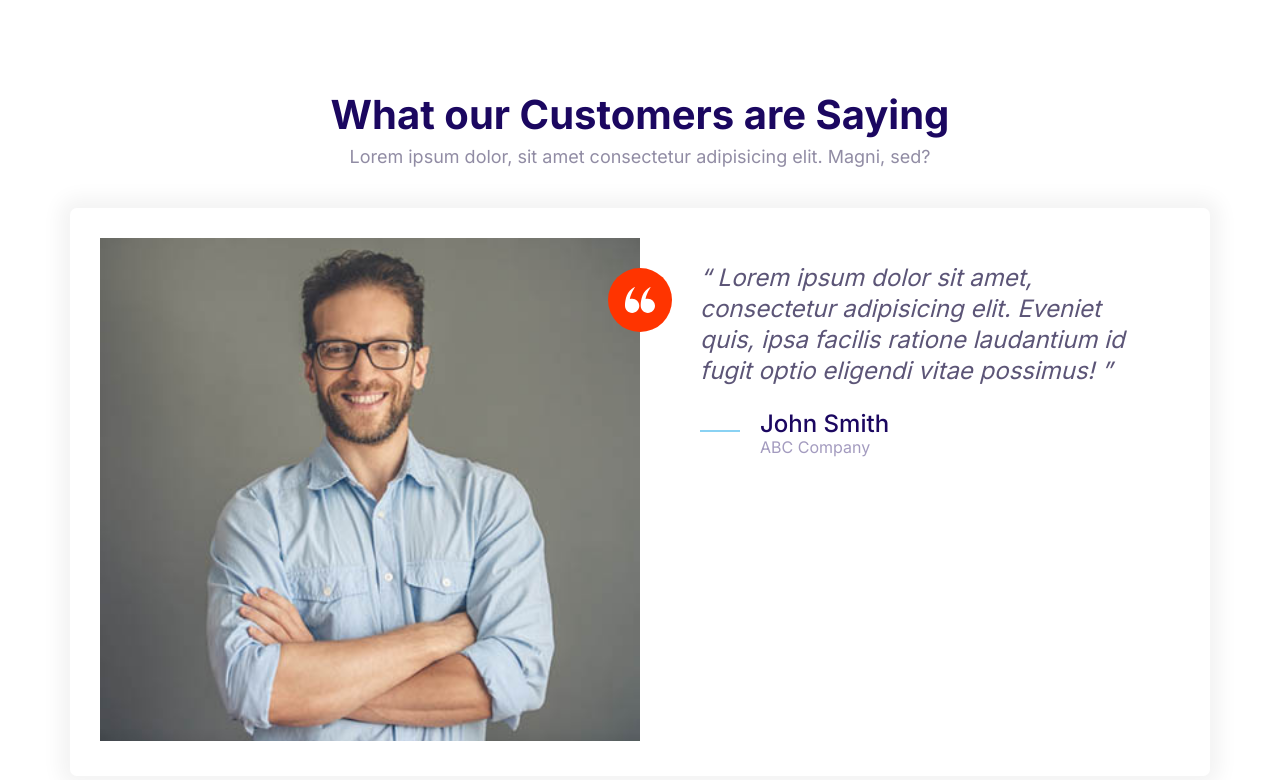
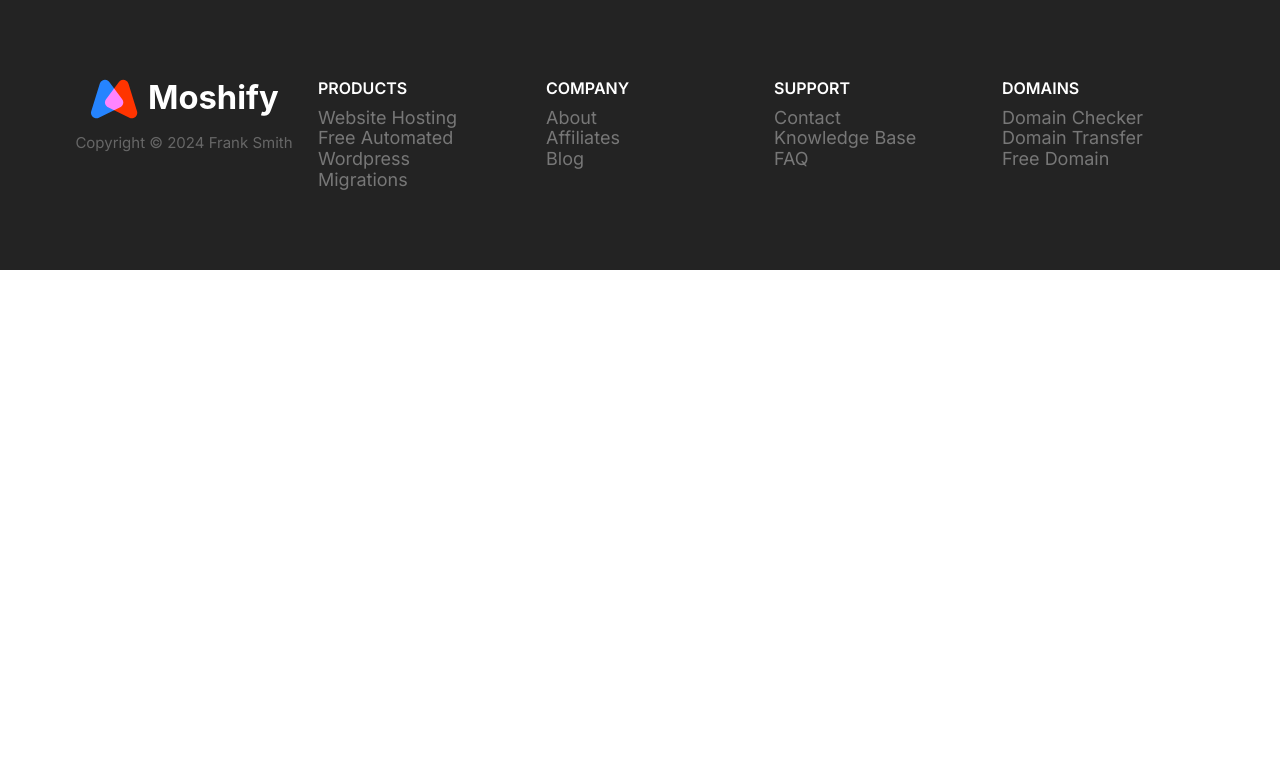
Before and after one commit to yoinspiration/moshify, a plain HTML site: page index.html in a window 1280 px wide. Drawn offline with Linux system fonts and the light colour scheme.

Commit message:
Build the footer component.

```diff
--- a/css/styles.css
+++ b/css/styles.css
@@ -813,3 +813,80 @@
     width: auto;
   }
 }
+
+/* Footer */
+.footer {
+  background: #232323;
+}
+
+.footer a {
+  color: #777;
+  transition: color 0.3s;
+}
+
+.footer a:hover {
+  color: #fff;
+}
+
+.footer__section {
+  border-bottom: 1px solid #393939;
+  padding: 2rem;
+}
+
+.footer__section .list {
+  margin: 0;
+}
+
+.footer__heading {
+  font-weight: 600;
+  text-transform: uppercase;
+}
+
+.footer__brand {
+  margin-top: 5rem;
+  text-align: center;
+}
+
+.footer__brand img {
+  max-width: 230px;
+  /* TODO: Consider refactoring this and applying it to all images. */
+  width: 100%;
+}
+
+.footer__copyright {
+  color: #fff;
+  font-size: 2.1rem;
+  opacity: 0.3;
+}
+
+@media screen and (min-width: 768px) {
+  .footer__sections {
+    grid-template-columns: repeat(auto-fit, minmax(10rem, 1fr));
+  }
+
+  .footer .collapsible__chevron {
+    display: none;
+  }
+
+  .footer .collapsible__content {
+    max-height: 100%;
+    opacity: 1;
+  }
+
+  .footer__brand {
+    margin-top: 1rem;
+    order: -1;
+  }
+
+  .footer__copyright {
+    font-size: 1.5rem;
+  }
+
+  .footer__section {
+    border: 0;
+  }
+
+  .footer__heading {
+    font-size: 1.6rem;
+  }
+}
--- a/index.html
+++ b/index.html
@@ -14,50 +14,102 @@
     <link rel="stylesheet" href="css/styles.css" />
   </head>
   <body>
-    <section class="block">
-      <header class="block__header">
-        <h2>What our Customers are Saying</h2>
-        <p>
-          Lorem ipsum dolor, sit amet consectetur adipisicing elit. Magni, sed?
-        </p>
+    <footer class="block block--dark footer">
+      <div class="container grid footer__sections">
+        <section class="collapsible collapsible--expanded footer__section">
+          <header class="collapsible__header">
+            <h2 class="collapsible__heading footer__heading">Products</h2>
+            <svg class="icon icon--white collapsible__chevron">
+              <use xlink:href="images/sprite.svg#chevron"></use>
+            </svg>
           </header>
-      <div class="container">
-        <div class="card testimonial">
-          <div class="grid grid--cols-2">
-            <div class="testimonial__image">
-              <img
-                src="images/testimonial.jpg"
-                alt="A happy, smiling customer"
-              />
-              <span class="icon-container icon-container--accent">
-                <svg class="icon--small icon--white">
-                  <use xlink:href="images/sprite.svg#quotes"></use>
+          <div class="collapsible__content">
+            <ul class="list">
+              <li>
+                <a href="#">Website Hosting</a>
+              </li>
+              <li>
+                <a href="#">Free Automated</a>
+              </li>
+              <li>
+                <a href="#">Wordpress</a>
+              </li>
+              <li>
+                <a href="#">Migrations</a>
+              </li>
+            </ul>
+          </div>
+        </section>
+        <section class="collapsible footer__section">
+          <header class="collapsible__header">
+            <h2 class="collapsible__heading footer__heading">Company</h2>
+            <svg class="icon icon--white collapsible__chevron">
+              <use xlink:href="images/sprite.svg#chevron"></use>
             </svg>
-              </span>
+          </header>
+          <div class="collapsible__content">
+            <ul class="list">
+              <li>
+                <a href="#">About</a>
+              </li>
+              <li>
+                <a href="#">Affiliates</a>
+              </li>
+              <li>
+                <a href="#">Blog</a>
+              </li>
+            </ul>
           </div>
-            <blockquote class="quote">
-              <p class="quote__text">
-                Lorem ipsum dolor sit amet, consectetur adipisicing elit.
-                Eveniet quis, ipsa facilis ratione laudantium id fugit optio
-                eligendi vitae possimus!
-              </p>
-              <footer>
-                <div class="media">
-                  <div class="media__image">
-                    <svg class="icon icon--primary quote__line">
-                      <use xlink:href="images/sprite.svg#line"></use>
+        </section>
+        <section class="collapsible footer__section">
+          <header class="collapsible__header">
+            <h2 class="collapsible__heading footer__heading">Support</h2>
+            <svg class="icon icon--white collapsible__chevron">
+              <use xlink:href="images/sprite.svg#chevron"></use>
             </svg>
+          </header>
+          <div class="collapsible__content">
+            <ul class="list">
+              <li>
+                <a href="#">Contact</a>
+              </li>
+              <li>
+                <a href="#">Knowledge Base</a>
+              </li>
+              <li>
+                <a href="#">FAQ</a>
+              </li>
+            </ul>
           </div>
-                  <div class="media__body">
-                    <h3 class="media__title quote__author">John Smith</h3>
-                    <p class="quote__organization">ABC Company</p>
+        </section>
+        <section class="collapsible footer__section">
+          <header class="collapsible__header">
+            <h2 class="collapsible__heading footer__heading">Domains</h2>
+            <svg class="icon icon--white collapsible__chevron">
+              <use xlink:href="images/sprite.svg#chevron"></use>
+            </svg>
+          </header>
+          <div class="collapsible__content">
+            <ul class="list">
+              <li>
+                <a href="#">Domain Checker</a>
+              </li>
+              <li>
+                <a href="#">Domain Transfer</a>
+              </li>
+              <li>
+                <a href="#">Free Domain</a>
+              </li>
+            </ul>
           </div>
+        </section>
+        <section class="footer__brand">
+          <img src="images/logo.svg" alt="" />
+          <p class="footer__copyright">Copyright &copy; 2024 Frank Smith</p>
+        </section>
       </div>
     </footer>
-            </blockquote>
-          </div>
-        </div>
-      </div>
-    </section>
+
+    <script src="main.js"></script>
   </body>
 </html>
```
Also changed, not shown: components/footer.html (added, +97 -0 lines). Lines whose indentation alone changed are shown as unchanged.
